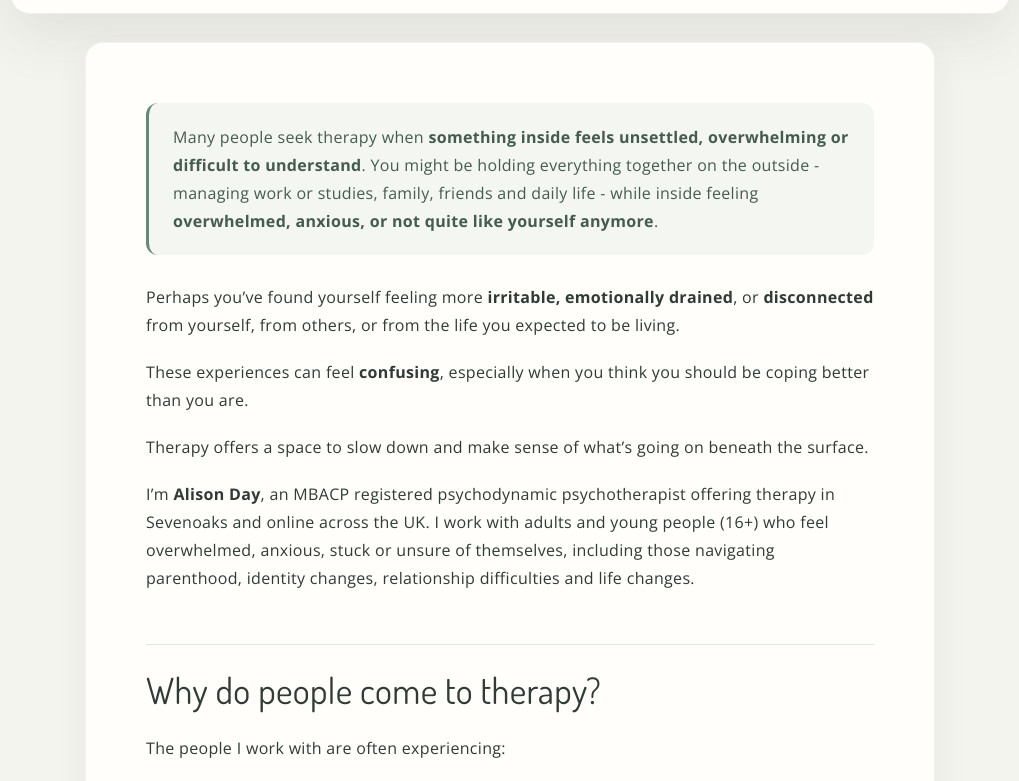
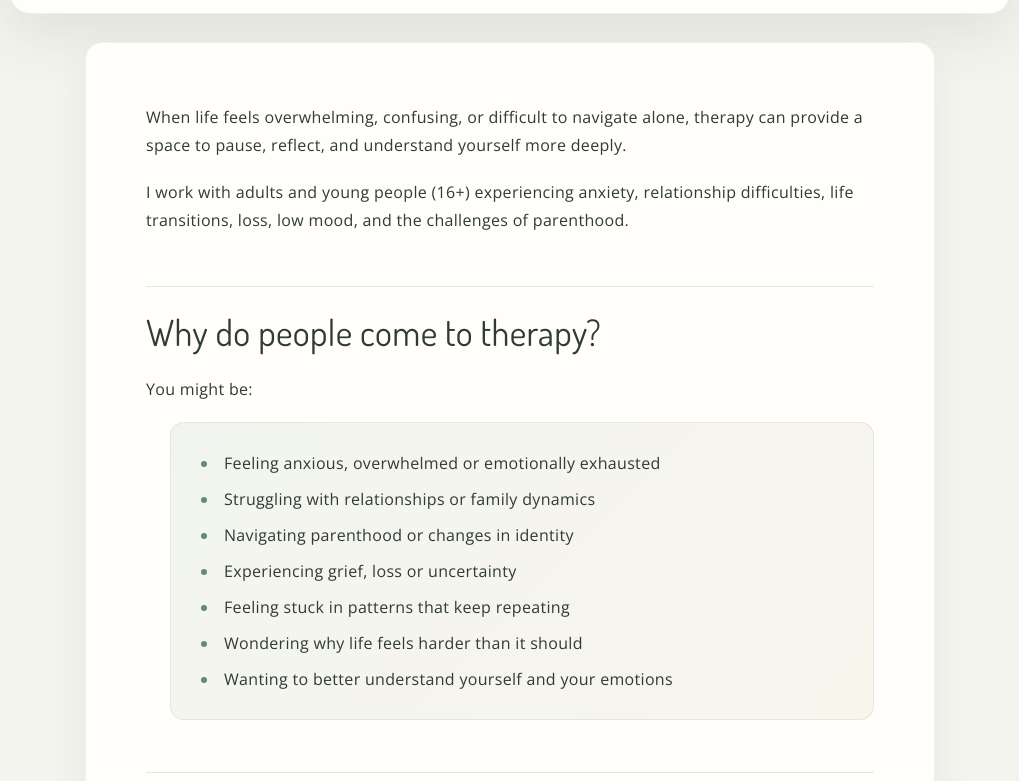
Before and after one commit to roomanald1/alison, a React (Vite) app in the folder website/: page / in a window 1280 px wide. Shown: the part 819-1600 px from the top of the page, without its empty margins (130-1149 px from the left). Built offline with nearby package versions, Linux system fonts and the light colour scheme.

Commit message:
latest copy - WIP

```diff
--- a/website/src/assets/css/site-polish.css
+++ b/website/src/assets/css/site-polish.css
@@ -181,16 +181,7 @@ body {
 }
 .home-copy > div { position: relative; counter-reset: home-section; }
 .home-copy > div > .section-title, .home-copy > div > .icon-divider { display: none; }
-.home-copy > div > p:first-of-type {
-  max-width: 760px;
-  margin-bottom: 28px;
-  padding: 20px 24px;
-  border-left: 3px solid var(--accent);
-  border-radius: 0 10px 10px 0;
-  background: #f3f6f1;
-  color: #465b50;
-  font-size: clamp(1.05rem, 1.7vw, 1.25rem);
-}
+
 .home-copy > div > p, .home-copy > div > h2 { max-width: 760px; }
 .home-copy > div > h2 {
   margin: 52px 0 18px;
@@ -289,7 +280,6 @@ body {
 .about-page .profile h4 i { margin-right: 8px; color: var(--accent-dark); }
 
 /* Emphasise the actual pricing and next steps. */
-.fees-page .page-copy > div > h2:first-child + p strong { color: var(--accent-dark); }
 .fees-page .page-copy > div > ul {
   padding: 18px 24px 18px 44px;
   border-radius: 12px;
@@ -327,7 +317,6 @@ body {
   .home-portrait { width: 112px; aspect-ratio: 2 / 3; }
   .home-cta { gap: 8px; padding: 11px 13px; font-size: .78rem; }
   .home-copy { margin-top: 18px; padding: 28px 22px; border-radius: 14px; }
-  .home-copy > div > p:first-of-type { padding: 16px 18px; }
   .home-copy > div > h2 { margin-top: 38px; }
   .home-room-feature { float: none; width: 100%; max-width: 440px; margin: 8px auto 22px; }
   .content-page { padding: 0 0 48px; }
@@ -386,7 +375,7 @@ body {
 .fees-page .page-copy td { padding: 15px 18px; border-top: 1px solid rgba(102, 136, 120, .12); text-align: left; }
 .fees-page .page-copy td:not(:first-child) { color: var(--accent-dark); font-weight: 700; white-space: nowrap; }
 .fees-page .page-copy tr:nth-child(even) td { background: #faf9f5; }
-.contact-page .content-card > div:last-child > p:first-child { padding: 22px 24px; border-left: 3px solid var(--accent); border-radius: 0 10px 10px 0; background: #f3f6f1; color: #465b50; font-size: 1.08rem; }
+
 @media (max-width: 767px) {
   .work-page .page-copy > div > h2:first-of-type + ul { grid-template-columns: 1fr; }
   .work-page .page-copy > div > h2:first-of-type + ul li { min-height: 0; }
@@ -467,12 +456,7 @@ body {
   font-size: clamp(1.1rem, 2vw, 1.3rem);
   line-height: 1.7;
 }
-.fees-page .page-copy > div > h2 + p {
-  padding: 14px 18px;
-  border-left: 3px solid var(--accent);
-  border-radius: 0 10px 10px 0;
-  background: linear-gradient(135deg, #f2f5ef, #faf7ef);
-}
+
 /* Put a real face and recognised membership mark beside the About story. */
 .about-page .profile-visual {
   float: left;
@@ -538,10 +522,6 @@ body {
 }
 .home-copy > div > h2:last-of-type + p + p {
   padding-bottom: 20px;
-  border-radius: 0 0 12px 12px;
-}
-.contact-page .content-card > .page-copy > h2 + ol + p {
-  padding: 10px 22px 20px;
   border-radius: 0 0 12px 12px;
 }
 
@@ -674,11 +654,7 @@ body {
 
 
 /* Keep home callout panels visually consistent. */
-.home-copy > div > p:first-of-type {
-  border-left-width: 3px;
-  border-radius: 12px;
-  background: #f3f6f1;
-}
+
 .home-copy > div > h2:last-of-type,
 .home-copy > div > h2:last-of-type + p,
 .home-copy > div > h2:last-of-type + p + p {
@@ -703,7 +679,6 @@ body {
   opacity: .8;
   filter: saturate(.8);
 }
-.fees-page .page-copy > div > h2:nth-of-type(5) { clear: both; }
 
 /* The iPhone navigation is a compact, working dropdown rather than a squeezed desktop row. */
 @media (max-width: 767px) {
@@ -775,10 +750,8 @@ body {
 .contact-page.page-section { padding-top: 0; padding-bottom: 28px; }
 .contact-page .content-card { padding-bottom: 28px; }
 .contact-page .content-card > .section-title { margin-bottom: 16px; }
-.contact-page .content-card > .page-copy > p:first-child { padding: 14px 16px; font-size: 1rem; line-height: 1.55; }
 .contact-page .content-card > .page-copy > p { margin-bottom: 12px; }
 #contact .section-title { color: var(--accent-dark); font-weight: 700; }
-.home-copy > div > p:first-of-type { font-size: 1rem; line-height: 1.75; }
 
 /* Center interior page titles while keeping the homepage composition left aligned. */
 .content-page .content-card > .section-title { text-align: center; }
--- a/website/src/content/about/about.md
+++ b/website/src/content/about/about.md
@@ -1,33 +1,26 @@
 ## Alison Day
 
-I’m an MBACP-registered psychodynamic psychotherapist with experience supporting young people (from 16 years) and adults in Sevenoaks and online. Many of the people I work with start their journey feeling overwhelmed, anxious, stuck or unsure of themselves, and want to better understand themselves and their behavioural patterns.
+I'm an MBACP-registered psychodynamic psychotherapist working with adults and young people aged 16+ in Sevenoaks and online.
+Many of the people I work with come to therapy feeling overwhelmed, stuck, anxious, or disconnected from themselves. Together we create a space to understand what's happening beneath the surface and explore new ways of relating to yourself and others.
+
+## My Approach
+
+My work is grounded in curiosity, compassion, and emotional understanding.
+I offer a reflective space where thoughts and feelings can be explored without judgement. By paying attention to recurring patterns and experiences, therapy can help you develop greater self-awareness, emotional resilience, and a deeper understanding of yourself.
 
 My background includes work in community services, perinatal support and long-term psychodynamic therapy. Before training as a therapist, I worked in roles that centred on emotional understanding, communication and supporting people through complex experiences, foundations that continue to shape my therapeutic work.
 
+
 ## Areas I specialise in
 
-#### <i class="fi fi-rr-family" style="vertical-align:middle; margin-right: 5px"></i> **Parenthood and family life**
-Pregnancy, birth, and early parenthood can bring complex and sometimes unexpected emotions. You may feel overwhelmed, unsure of yourself, or quietly struggling as your identity shifts and relationships change. I offer a space where these experiences can be explored openly and without judgement.
+#### <i class="fi fi-rr-family" style="vertical-align:middle; margin-right: 5px"></i>**Parenthood and identity changes**
+#### <i class="fi fi-rr-cloud-rain" style="vertical-align:middle; margin-right: 10px"></i>**Loss, grief and life transitions**
+#### <i class="fi fi-rr-cloud-rain" style="vertical-align:middle; margin-right: 10px"></i>**Relationship difficulties and family dynamics**
+#### <i class="fi fi-rr-seedling" style="vertical-align:middle; margin-right: 5px"></i>**Anxiety, low mood & emotional overwhelm**
 
-
-#### <i class="fi fi-rr-cloud-rain" style="vertical-align:middle; margin-right: 10px"></i>**Anxiety, low mood & emotional overwhelm**
-You might be managing on the outside - work or studying, family and friends, and everyday life - while inside feeling overwhelmed, anxious, overthinking or no longer quite like yourself. Together, we can begin to understand what sits beneath these feelings and how they are shaping your experience.
-
-
-#### <i class="fi fi-rr-seedling" style="vertical-align:middle; margin-right: 5px"></i> **Loss, grief and life transitions**
-Loss can take many forms — bereavement, miscarriage, relationship endings or changes, or shifts in your identity or career. These experiences can feel disorienting and difficult to process alone. I offer a space to better understand your loss and the impact this has had, helping you to find steadiness again.
-
-## My Approach
-
-My work is grounded in curiosity, care, and emotional understanding.
-
-
-I pay close attention to your thoughts, feelings, and patterns — including those that are difficult to put into words. Over time, therapy can help you feel more connected to yourself, more able to understand your responses, and more grounded in your life.
-
-Above all, I aim to offer a space where you feel heard, understood, and able to speak freely.
+While these are common themes, you don't need to fit into a particular category to benefit from therapy.
 
 ## Training and background
 
 I hold an MSc in Psychodynamic Psychotherapy and Counselling from Birkbeck, University of London, and a BA (Hons) in Sociology from University of Sheffield.
-
-My background includes work in community settings and perinatal support, alongside ongoing professional development. I am a registered member of the BACP and work in accordance with their ethical framework.
+Alongside private practice, my experience includes community mental health settings, perinatal support, and longer-term psychodynamic therapy. I am a registered member of the BACP and work within its Ethical Framework.
--- a/website/src/content/contact/contact.md
+++ b/website/src/content/contact/contact.md
@@ -1,3 +1,7 @@
-You’re welcome to get in touch to arrange a free 15-minute introductory call. You can <a href="mailto:alisondaypsychotherapy@gmail.com">email me directly</a> or use the form below.
+Taking the first step towards therapy can feel daunting. Whether this is your first experience of therapy or you're looking for a new therapist, you're very welcome to get in touch.
 
-I aim to reply within 48 hours.
+I offer a free 15-minute introductory call, giving you the opportunity to ask questions and decide whether working together feels right for you.
+
+You can complete the contact form below or email me directly.
+
+I aim to respond to all enquiries within 48 hours.
--- a/website/src/content/fees/fees.md
+++ b/website/src/content/fees/fees.md
@@ -6,33 +6,9 @@
 | Ongoing session (50 minutes) | &pound;60 | &pound;50 |
 
 
-I offer weekly sessions, either:
-- In person in Sevenoaks (TN13)
-- Online across the UK
+## Concessionary rates
+I offer a limited number of reduced-fee spaces for those on low income. Please contact me for further information.
 
-We can work together **short-term** or on an **open-ended** basis, depending on your needs.
-
-## Concessionary rates
-Supporting new parents through the transition into and through early parenthood is a central part of my work.
-To help make therapy more accessible at this important stage, I offer a limited number of lower-cost sessions for clients who may not otherwise be able to access ongoing support
-
-## Initial call
-I offer a free 15-minute video call.
-This is a chance to talk briefly about what’s bringing you to therapy, ask any questions, and get a sense of whether working together feels right.
-There is no obligation to continue.
-
-## In-person therapy
-
-<img class="fees-room-photo" src="/therapy-room.png" alt="The counselling room in Sevenoaks" />
-In person sessions take place in a purpose built counselling space in Sevenoaks, Kent. There is nearby car parking, as well as being close to main bus routes and a five-minute walk from Bat and Ball train station.
-The space is private and contained, offering a calm environment to explore whatever feels important.
-
-
-## Online therapy
-Online sessions follow the same structure as in-person work and can offer flexibility, particularly during:
-- Early parenthood
-- Periods of overwhelm
-- Busy or changing schedules
-
-## Next steps
-If you’re considering therapy, you’re very welcome to <a href="/contact">get in touch</a>.
+## Free introductory call
+I offer a free 15-minute video call where you can briefly discuss what's bringing you to therapy and ask any questions you may have.
+There is no obligation to continue afterwards.
--- a/website/src/content/home/home.md
+++ b/website/src/content/home/home.md
@@ -1,26 +1,21 @@
-Many people seek therapy when **something inside feels unsettled, overwhelming or difficult to understand**. You might be holding everything together on the outside - managing work or studies, family, friends and daily life - while inside feeling **overwhelmed, anxious, or not quite like yourself anymore**.
+When life feels overwhelming, confusing, or difficult to navigate alone, therapy can provide a space to pause, reflect, and understand yourself more deeply.
 
-Perhaps you’ve found yourself feeling more **irritable, emotionally drained**, or **disconnected** from yourself, from others, or from the life you expected to be living.
-
-These experiences can feel **confusing**, especially when you think you should be coping better than you are.
-
-Therapy offers a space to slow down and make sense of what’s going on beneath the surface.
-
-I’m **Alison Day**, an MBACP registered psychodynamic psychotherapist offering therapy in Sevenoaks and online across the UK. I work with adults and young people (16+) who feel overwhelmed, anxious, stuck or unsure of themselves, including those navigating parenthood, identity changes, relationship difficulties and life changes.
+I work with adults and young people (16+) experiencing anxiety, relationship difficulties, life transitions, loss, low mood, and the challenges of parenthood.
 
 <div class="icon-divider">
   <i class="fi fi-rr-couch"></i>
 </div>
 
 ## Why do people come to therapy?
-The people I work with are often experiencing:
 
-  -	Anxiety, low mood or loss of direction
-  -	Feeling stuck, lost or disconnected
-  -	Relationship changes, strains or family difficulties
-  -	The impact of parenthood or changes in identity
-  -	Loss, grief, or periods of uncertainty
-  -	A sense of “I should be coping better than I am”
+You might be:
+- Feeling anxious, overwhelmed or emotionally exhausted
+- Struggling with relationships or family dynamics
+- Navigating parenthood or changes in identity
+- Experiencing grief, loss or uncertainty
+- Feeling stuck in patterns that keep repeating
+- Wondering why life feels harder than it should
+- Wanting to better understand yourself and your emotions
 
 <div class="icon-divider">
   <i class="fi fi-rr-compass-alt"></i>
@@ -29,9 +24,14 @@ The people I work with are often experiencing:
 ## How I work
 
 <div class="home-room-feature"><img src="/therapy-room.png" alt="A welcoming therapy room with two armchairs and a small table" /></div>
-Therapy with me is about understanding yourself more deeply and discovering the root cause of your concerns so that things can begin to shift in a way that feels meaningful and has a long-lasting impact.
+As a psychodynamic psychotherapist, I help people explore the deeper patterns shaping their thoughts, feelings, and relationships. Together, we make sense of what's happening beneath the surface so that meaningful and lasting change becomes possible.
+Sessions are conversational, collaborative, and led by your pace. You don’t need to arrive with the “right” words – we find them together.
 
-My approach is conversational and relational. Sessions move at your pace, creating a space to explore patterns in your behaviour. You don’t need to arrive with the “right” words – we find them together.
+## About Me
+
+I'm Alison Day, an MBACP-registered psychodynamic psychotherapist offering therapy in Sevenoaks and online throughout the UK.
+I provide a warm, thoughtful, and non-judgemental space where you can explore whatever feels important.
+
 
 <div class="icon-divider">
   <i class="fi fi-rr-handshake"></i>
--- a/website/src/content/services/services.md
+++ b/website/src/content/services/services.md
@@ -1,8 +1,7 @@
-Therapy offers a space to slow down and explore what feels difficult, with someone alongside you.
-
-My approach is psychodynamic, meaning we pay attention not only to what’s happening in your life now, but look at the deeper patterns that may help you make sense of your experiences. This can bring greater understanding, enabling self awareness and allowing space for meaningful change.
-
-You don’t need to arrive with a clear story or the “right” words. We can find the language together.
+Therapy offers a dedicated space to slow down and explore what feels difficult in your life.
+My approach is psychodynamic, which means we look not only at what's happening now, but also at the deeper patterns and experiences that may be shaping your thoughts, feelings, and relationships.
+Greater understanding can create the opportunity for meaningful and lasting change.
+You don't need to arrive with a clear story or know exactly what to say. We can find the words together.
 
 <figure class="service-room-feature">
   <img src="/therapy-room.png" alt="The calm, welcoming therapy room in Sevenoaks" />
@@ -14,13 +13,7 @@ You don’t need to arrive with a clear story or the “right” words. We can f
 - An initial 75-minute consultation
 - Ongoing weekly 50-minute therapy sessions (in-person or online)
 
-##### We can work:
-- **Short-term** focusing on a specific difficulty
-- **Longer-term** allowing for deeper exploration
-
-## Taking the first step
-
-Beginning therapy can feel like a big step.
-
-If you’re considering it, you’re very welcome to get in touch using the contact details below for an initial conversation.
-I aim to respond to all requests within 48 hours.
+## Length of therapy
+We can work:
+- Short-term, focused on a particular issue or life challenge
+- Longer-term, allowing space for deeper exploration and lasting change
```
